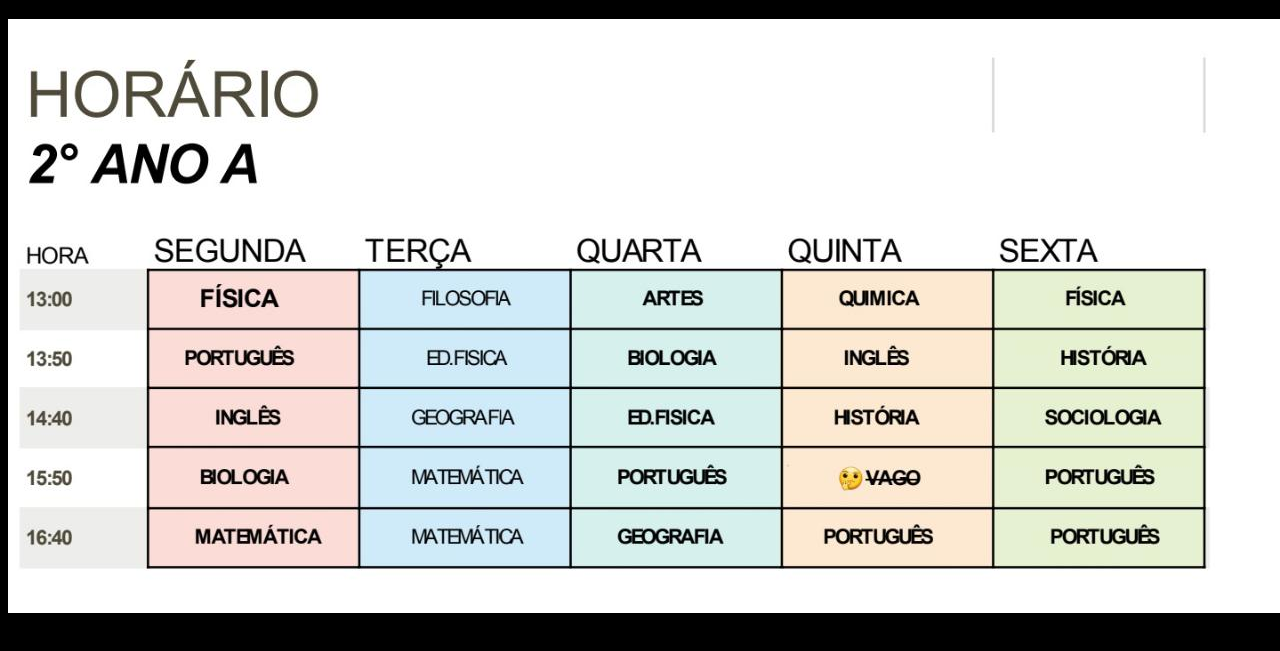
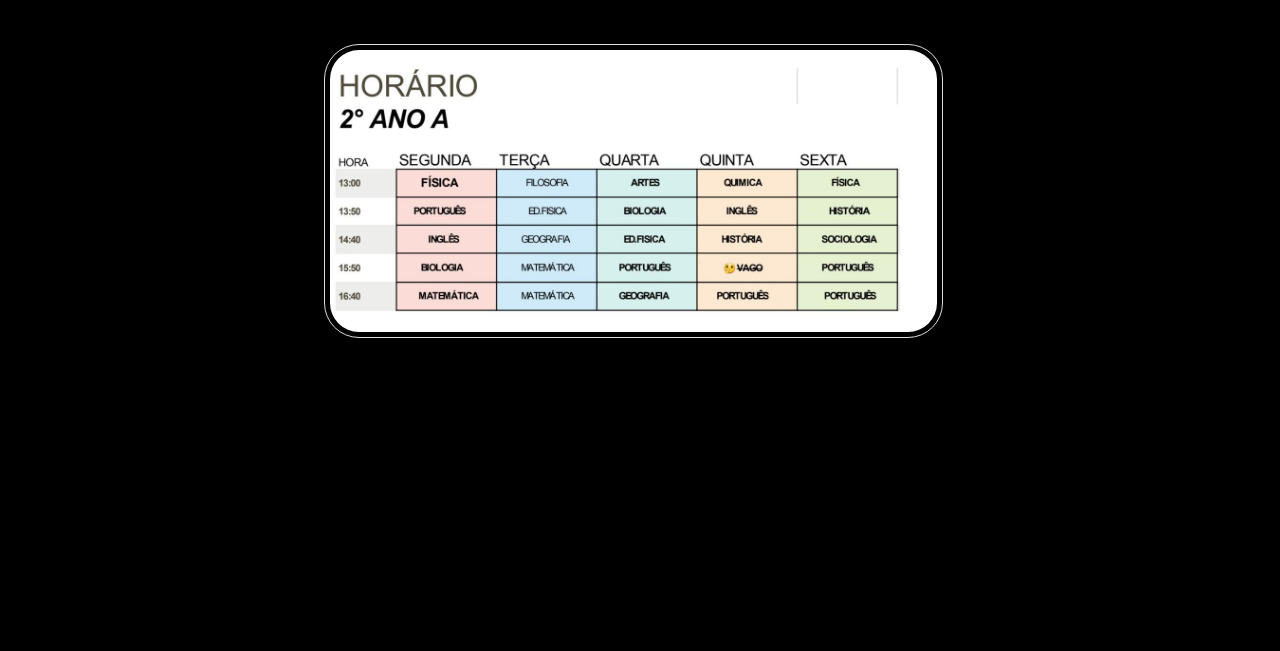
Before and after one commit to mike90s15/17demarco, a plain HTML site: page horario/horarios.html in a window 1280 px wide. Shown: the part 61-712 px from the top of the page. Drawn offline with Linux system fonts and the light colour scheme.

Commit message:
Update horarios.html

```diff
--- a/horario/horarios.html
+++ b/horario/horarios.html
@@ -6,6 +6,16 @@
   {
   background: #000;
   color: #fff;
+  }
+  img
+  {
+  border:1px solid #ddd;
+  border-radius:35px;
+  padding:5px;
+  height:59%;
+  width:48%;
+  margin:2% 25% 2% 25%;
+  }
   </style>
 <head>
 <body>
```
